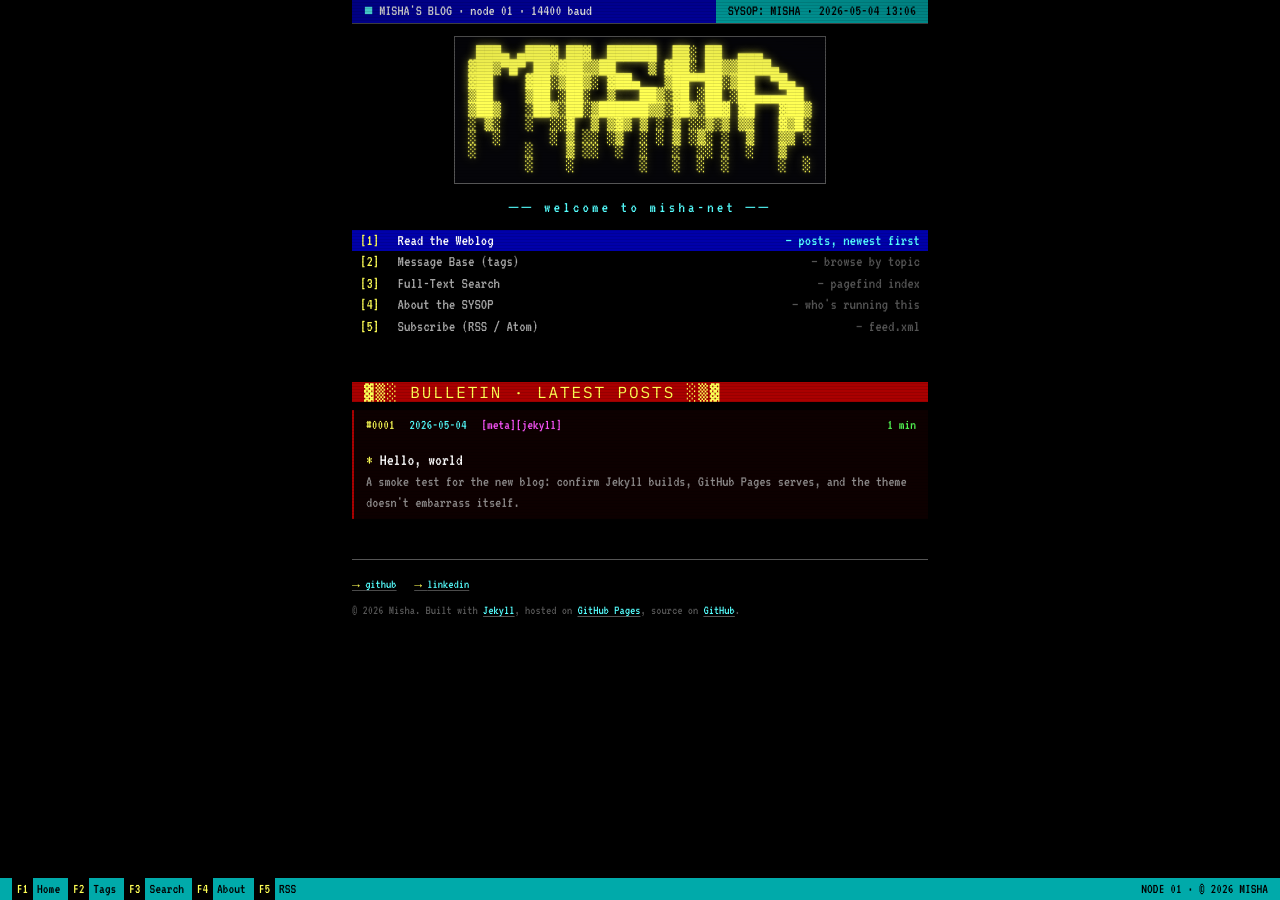
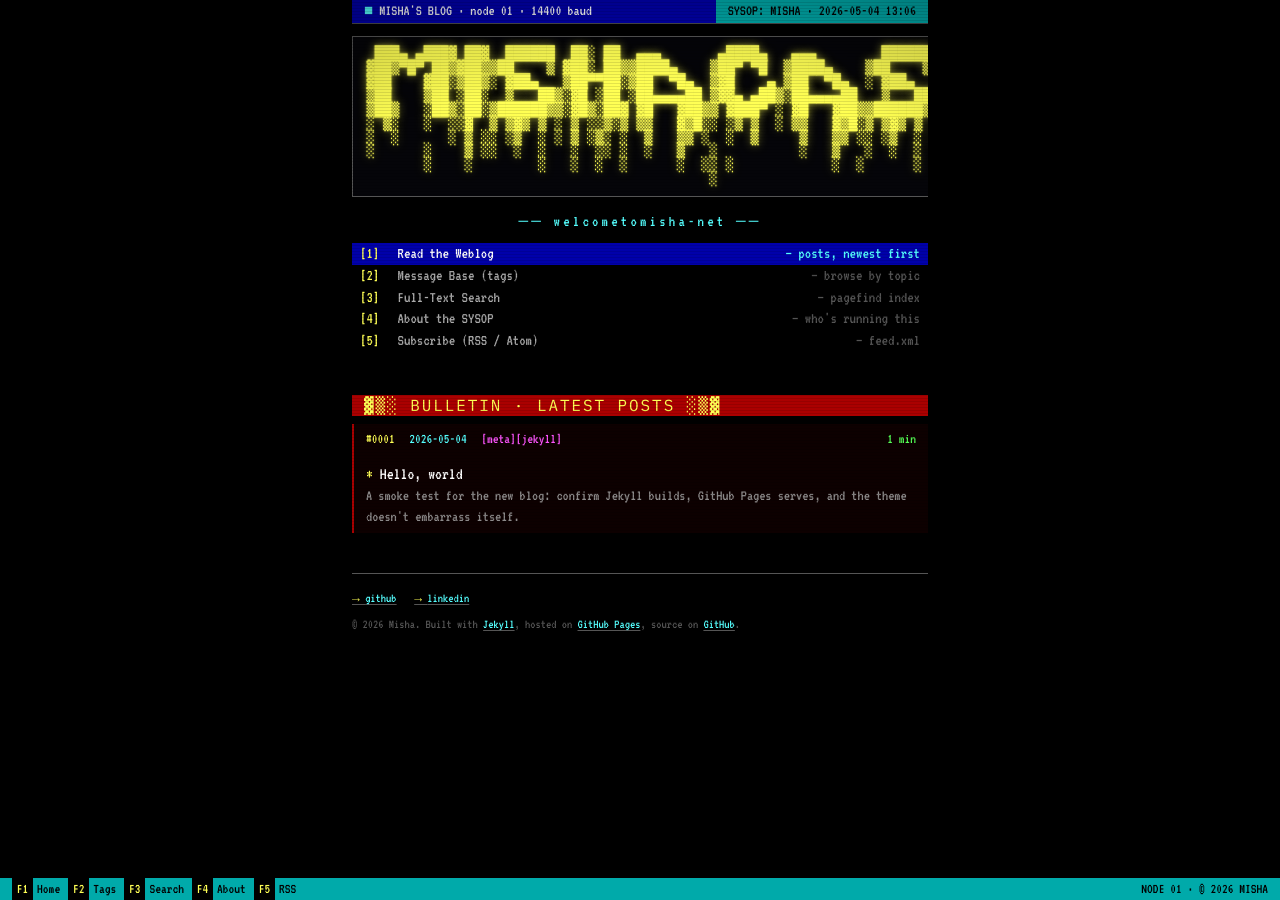
Before and after one commit to RatherBland/ratherbland.github.io, a Jekyll site: the page built from index.md, in a window 1280 px wide. Built offline with Jekyll 4.4.1, drawn with Linux system fonts in a browser that asks for light colours.

Commit message:
BBS theme: banner MISHA-CASA, tighten strap
- Regenerate banner as 'MISHA-CASA' in the same bloody figlet font so
  it fills the 80ch column instead of leaving blank space on the right
- Drop spaces in the strap ('welcometomisha-net') so the 0.2em
  letter-spacing produces an even rhythm instead of the oversized
  gaps that spaces + letter-spacing were creating

Pre-push review skipped: theme-only tweak.

```diff
--- a/_includes/header.html
+++ b/_includes/header.html
@@ -11,17 +11,18 @@
   {%- if page.url == "/" -%}
   <div class="banner" aria-hidden="true">
 <pre>
- ███▄ ▄███▓ ██▓  ██████  ██░ ██  ▄▄▄
-▓██▒▀█▀ ██▒▓██▒▒██    ▒ ▓██░ ██▒▒████▄
-▓██    ▓██░▒██▒░ ▓██▄   ▒██▀▀██░▒██  ▀█▄
-▒██    ▒██ ░██░  ▒   ██▒░▓█ ░██ ░██▄▄▄▄██
-▒██▒   ░██▒░██░▒██████▒▒░▓█▒░██▓ ▓█   ▓██▒
-░ ▒░   ░  ░░▓  ▒ ▒▓▒ ▒ ░ ▒ ░░▒░▒ ▒▒   ▓▒█░
-░  ░      ░ ▒ ░░ ░▒  ░ ░ ▒ ░▒░ ░  ▒   ▒▒ ░
-░      ░    ▒ ░░  ░  ░   ░  ░░ ░  ░   ▒
-       ░    ░        ░   ░  ░  ░      ░  ░
+ ███▄ ▄███▓ ██▓  ██████  ██░ ██  ▄▄▄       ▄████▄   ▄▄▄        ██████  ▄▄▄
+▓██▒▀█▀ ██▒▓██▒▒██    ▒ ▓██░ ██▒▒████▄    ▒██▀ ▀█  ▒████▄    ▒██    ▒ ▒████▄
+▓██    ▓██░▒██▒░ ▓██▄   ▒██▀▀██░▒██  ▀█▄  ▒▓█    ▄ ▒██  ▀█▄  ░ ▓██▄   ▒██  ▀█▄
+▒██    ▒██ ░██░  ▒   ██▒░▓█ ░██ ░██▄▄▄▄██ ▒▓▓▄ ▄██▒░██▄▄▄▄██   ▒   ██▒░██▄▄▄▄██
+▒██▒   ░██▒░██░▒██████▒▒░▓█▒░██▓ ▓█   ▓██▒▒ ▓███▀ ░ ▓█   ▓██▒▒██████▒▒ ▓█   ▓██▒
+░ ▒░   ░  ░░▓  ▒ ▒▓▒ ▒ ░ ▒ ░░▒░▒ ▒▒   ▓▒█░░ ░▒ ▒  ░ ▒▒   ▓▒█░▒ ▒▓▒ ▒ ░ ▒▒   ▓▒█░
+░  ░      ░ ▒ ░░ ░▒  ░ ░ ▒ ░▒░ ░  ▒   ▒▒ ░  ░  ▒     ▒   ▒▒ ░░ ░▒  ░ ░  ▒   ▒▒ ░
+░      ░    ▒ ░░  ░  ░   ░  ░░ ░  ░   ▒   ░          ░   ▒   ░  ░  ░    ░   ▒
+       ░    ░        ░   ░  ░  ░      ░  ░░ ░            ░  ░      ░        ░  ░
+                                          ░
 </pre>
-    <span class="banner__strap">welcome to misha-net</span>
+    <span class="banner__strap">welcometomisha-net</span>
   </div>
   {%- endif -%}
 
```
